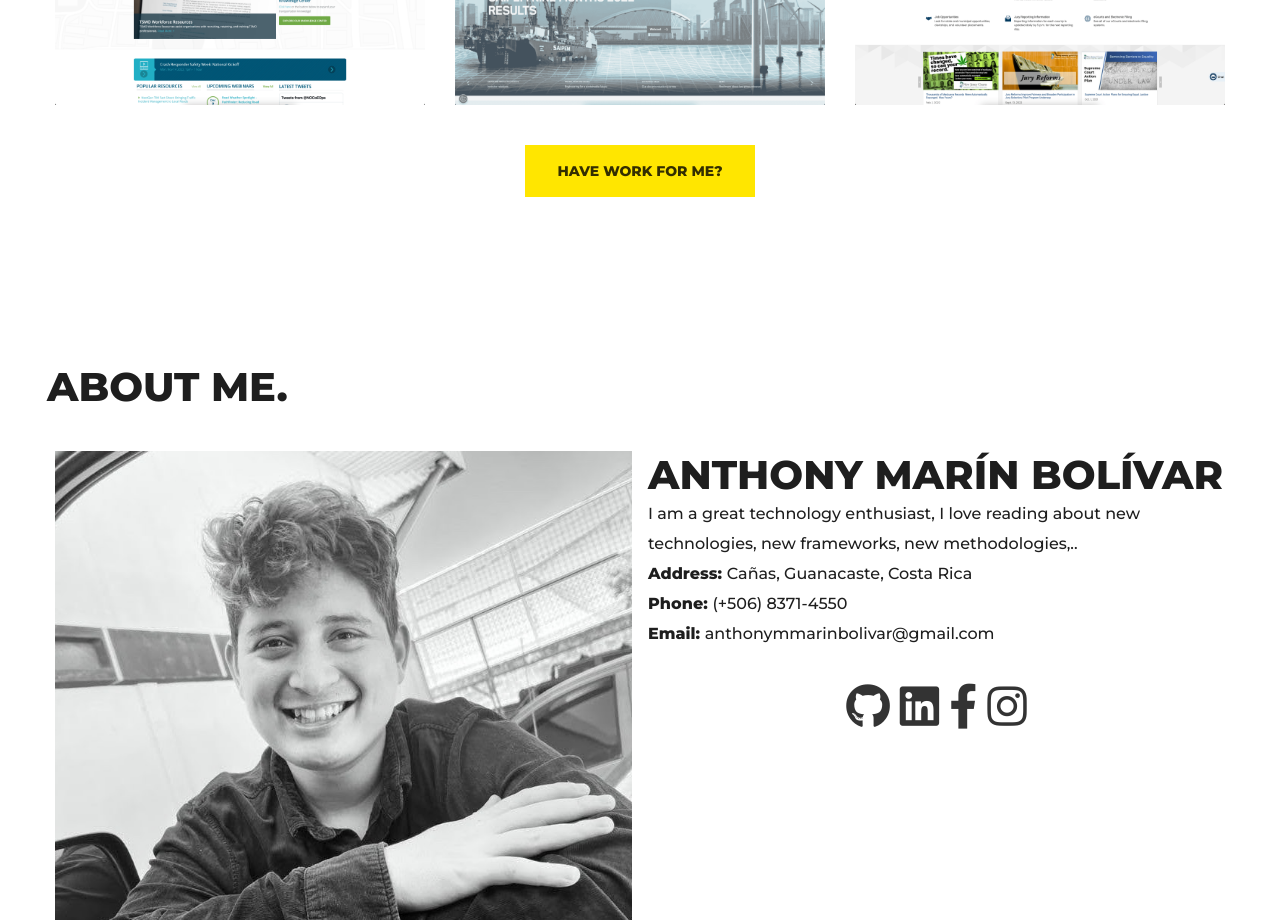
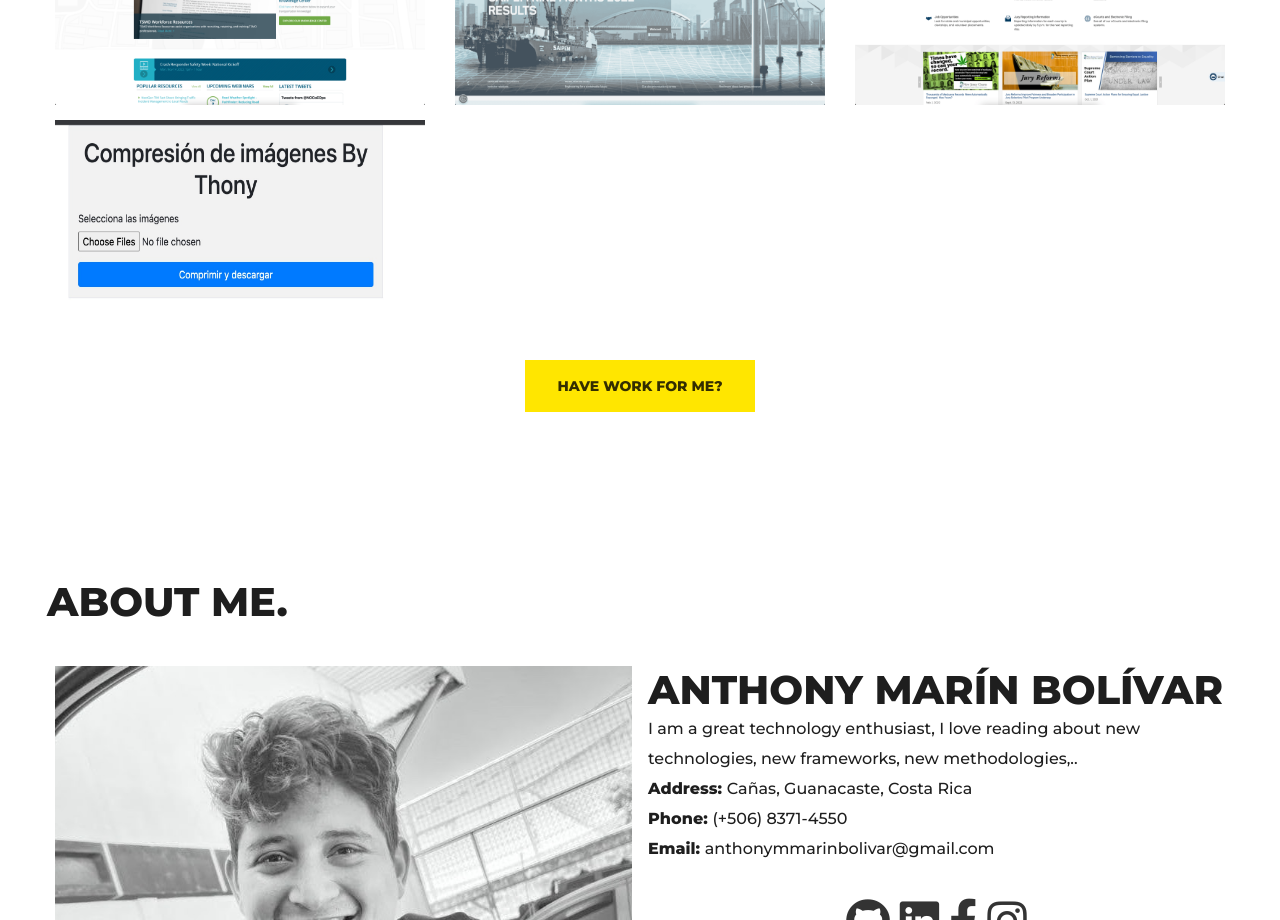
Before and after one commit to thonny1199/Soy-Thony-React, a React (Create React App) app: page / in a window 1280 px wide. Shown: the part 2060-2980 px from the top of the page. Built offline with nearby package versions, Linux system fonts and the light colour scheme.

Commit message:
Added hobby project

```diff
--- a/src/components/portfolio/portfolio.jsx
+++ b/src/components/portfolio/portfolio.jsx
@@ -22,6 +22,7 @@ import Preview14 from "../../assets/J14.png";
 import Preview15 from "../../assets/J15.png";
 import Preview16 from "../../assets/J16.png";
 import Preview17 from "../../assets/J17.png";
+import Preview18 from "../../assets/J18.png";
 //Components
 import Button from "../ui-components/button/button";
 import Title from "../ui-components/title/title";
@@ -159,6 +160,13 @@ class Portfolio extends React.Component {
           tag: "Front End-Back End-Partial-Development",
           url: "https://www.njcourts.gov/",
         },
+        {
+          id: "18",
+          preview: Preview18,
+          title: "Image Compression (Vanilla JS)",
+          tag: "Full-Development",
+          url: "https://comprimir-imagenes-rapido-by-thony.web.app/",
+        },
       ],
       // PORTFOLIO GALLERY WILL LOAD THIS AFTER FUNCTION "filterGallery" FINISH FILTERING
       filterResult: null,
```
Also changed, not shown: src/assets/J18.png (added).
